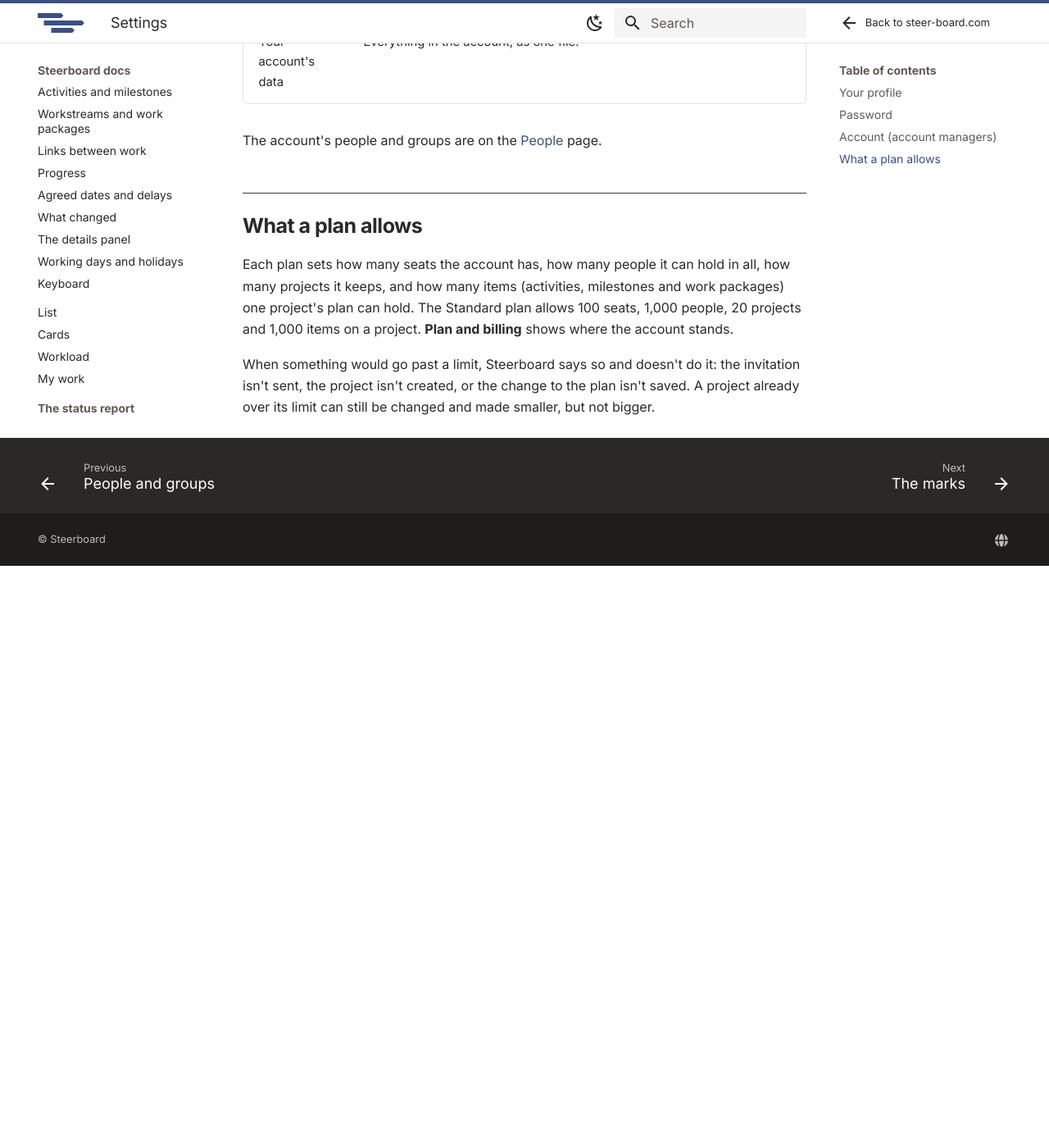
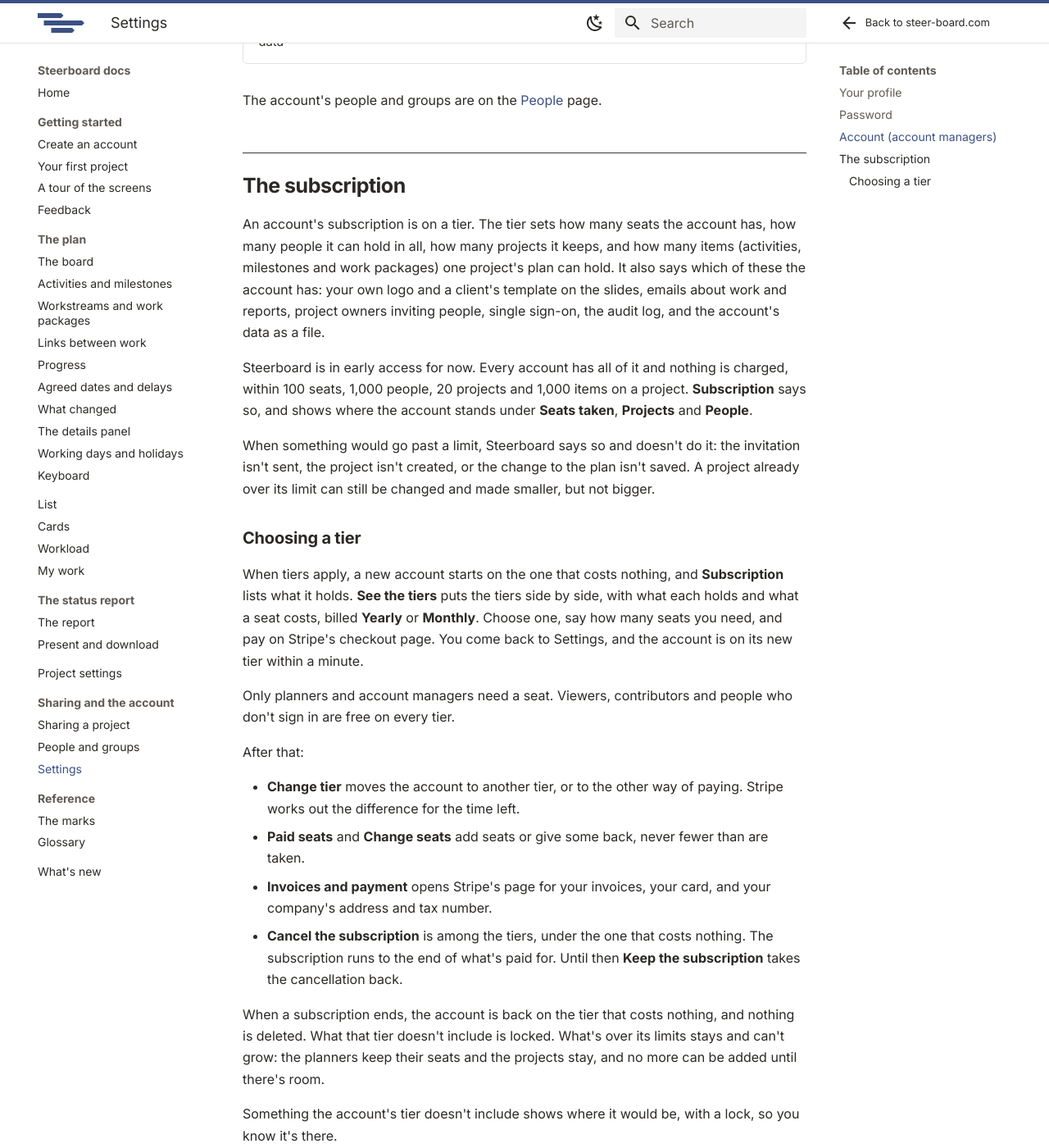
Before and after one commit to mistahcase/steerboard-docs, an MkDocs documentation site: the page built from pages/sharing/settings.md, in a window 1280 px wide and 1400 px high, scrolled down 1968 px. Shown: the whole window at 82% size. Built offline with MkDocs 1.6.1 and Material for MkDocs 9.7.7, drawn with Linux system fonts in a browser that asks for light colours; before the commit the page ends 2658 px from its top, so only the background shows below that; some of the changed text lies outside the part shown.

Commit message:
Tiers: a pricing model, configurable in the console, and paying through Stripe
The user, 2026-11-14: a pricing model with a free tier, never called plans
(a plan is a project's), configurable so what a tier includes can change
later, paid through Stripe, shown on the home page and in Settings.

- Tiers are data (src/model/tiers.ts, server/tiers.ts, replacing plans.ts):
  Free, Team, Business and a hidden Early access to start with. The seat
  (planners and account managers) is the unit of price; viewers,
  contributors and people who don't sign in are free on every tier.
- The platform console has a Tiers tab: each tier's name, prices, limits,
  features, whether it's on offer; the currency; publishing the prices and
  bringing tiers into force. Until they're in force every account without a
  tier of its own has Early access and nothing can be bought, so this changes
  nothing for anyone on release.
- Two new features a tier can leave out: the slides' own logo and template,
  and emails about work and reports. Refused on the server, locked on screen.
- Billing (server/billing.ts; database version 20): checkout for a tier by the
  month or the year, changing tier and seats, cancelling and taking it back,
  the billing portal, signed webhooks, and "Make these in Stripe".
- A stand-in for Stripe (scripts/stripe-stand-in.ts, npm run stripe:stand-in)
  to try all of it without an account there; the tests and npm run ui:check
  pay through it.
- Settings has a Subscription card; the home page a Pricing part, there once
  the prices are published.
- Docs, glossary, What's new, SCENARIOS.md (TR), PROGRESS.md (X45).

Co-Authored-By: Claude Fable 5.2 <noreply@anthropic.com>

```diff
--- a/coverage.json
+++ b/coverage.json
@@ -241,7 +241,8 @@
     "sharing/settings.md": {
       "covers": [
         "src/components/SettingsPage.tsx",
-        "src/components/AccountCards.tsx"
+        "src/components/AccountCards.tsx",
+        "src/components/SubscriptionCard.tsx"
       ],
       "reviewed": "275cfcacac0d117cbcfbd2cf8727f4f05daa0ab4"
     },
--- a/pages/project-settings.md
+++ b/pages/project-settings.md
@@ -42,10 +42,16 @@ They go to people on the project's team who sign in and can open it, at the
 address they sign in with. People who don't sign in get none. Anyone can stop
 their own under **Settings**, with **Email me about my work**.
 
+Emails are part of the account's [subscription](sharing/settings.md#the-subscription).
+On a tier without them the boxes can't be ticked, a report isn't sent by email
+when it's issued, and a project that had some turned on sends none.
+
 ## Your own slides
 
 Under **Slides**, anyone who can edit the project sets how its status report's
-slides look.
+slides look. The logo and the template are part of the account's
+[subscription](sharing/settings.md#the-subscription): on a tier without them
+they show locked, and the slides are Steerboard's own.
 
 | | |
 |---|---|
--- a/pages/reference/glossary.md
+++ b/pages/reference/glossary.md
@@ -50,8 +50,18 @@ the next one ahead.
 
 **Row.** A line on the board, holding as many items as fit side by side.
 
+**Seat.** What a planner or an account manager takes in the account's
+subscription. Viewers, contributors and people who don't sign in take none.
+
 **Status report.** The report on how the project stands, written from the
 plan: the **Report** screen, its slides, and each report you issue.
+
+**Subscription.** What the account has with Steerboard: its tier, and the
+seats it pays for. In Settings: **Subscription**.
+
+**Tier.** A level of subscription: how many seats, people and projects the
+account has room for, and what it includes. A tier is never called a plan: a
+plan is a project's plan.
 
 **Work package.** A bracket over some work, rolling up its dates, progress
 and status. Put work in one from the right-click menu on the plan.
--- a/pages/sharing/settings.md
+++ b/pages/sharing/settings.md
@@ -24,7 +24,7 @@ signed in where you are; other devices are signed out.
 | Section | What it does |
 |---|---|
 | **Account name** | Everyone in the account sees it, and so do the people you invite. |
-| **Plan and billing** | The account's plan and what it allows: how many seats it has (planners and account managers each take one, and so does an invitation to become one; viewers and contributors are free), how many projects the account keeps (archived ones count), and how many items a project's plan can hold. |
+| **Subscription** | The account's tier and what it holds: how many seats it has (planners and account managers each take one, and so does an invitation to become one; viewers and contributors are free), how many projects the account keeps (archived ones count), how many people it can hold, and how many items a project's plan can hold. See [The subscription](#the-subscription). |
 | **Who can add people** | Who may bring in people who sign in: account managers only, planners too as viewers and contributors, or planners at any level. See [People and groups](people.md#who-can-invite). |
 | **Links without signing in** | Whether a project's owner can turn on a view-only link to its status report: see [Sharing a project](sharing.md#a-link-that-opens-without-signing-in). Untick **Projects can have a view-only link** and no project can turn one on, and links that were on stop opening until it's ticked again. |
 | **Account owner** | Whose the account is, and **Hand over…** for handing it to another account manager. See [People and groups](people.md#the-account-owner). |
@@ -34,14 +34,54 @@ signed in where you are; other devices are signed out.
 
 The account's people and groups are on the [People](people.md) page.
 
-## What a plan allows
+## The subscription
 
-Each plan sets how many seats the account has, how many people it can hold in
-all, how many projects it keeps, and how many items (activities, milestones
-and work packages) one project's plan can hold. The Standard plan allows 100
-seats, 1,000 people, 20 projects and 1,000 items on a project. **Plan and billing** shows where the account stands.
+An account's subscription is on a tier. The tier sets how many seats the
+account has, how many people it can hold in all, how many projects it keeps,
+and how many items (activities, milestones and work packages) one project's
+plan can hold. It also says which of these the account has: your own logo and
+a client's template on the slides, emails about work and reports, project
+owners inviting people, single sign-on, the audit log, and the account's data
+as a file.
+
+Steerboard is in early access for now. Every account has all of it and nothing
+is charged, within 100 seats, 1,000 people, 20 projects and 1,000 items on a
+project. **Subscription** says so, and shows where the account stands under
+**Seats taken**, **Projects** and **People**.
 
 When something would go past a limit, Steerboard says so and doesn't do it:
 the invitation isn't sent, the project isn't created, or the change to the
 plan isn't saved. A project already over its limit can still be changed and
 made smaller, but not bigger.
+
+### Choosing a tier
+
+When tiers apply, a new account starts on the one that costs nothing, and
+**Subscription** lists what it holds. **See the tiers** puts the tiers side by
+side, with what each holds and what a seat costs, billed **Yearly** or
+**Monthly**. Choose one, say how many seats you need, and pay on Stripe's
+checkout page. You come back to Settings, and the account is on its new tier
+within a minute.
+
+Only planners and account managers need a seat. Viewers, contributors and
+people who don't sign in are free on every tier.
+
+After that:
+
+- **Change tier** moves the account to another tier, or to the other way of
+  paying. Stripe works out the difference for the time left.
+- **Paid seats** and **Change seats** add seats or give some back, never
+  fewer than are taken.
+- **Invoices and payment** opens Stripe's page for your invoices, your card,
+  and your company's address and tax number.
+- **Cancel the subscription** is among the tiers, under the one that costs
+  nothing. The subscription runs to the end of what's paid for. Until then
+  **Keep the subscription** takes the cancellation back.
+
+When a subscription ends, the account is back on the tier that costs nothing,
+and nothing is deleted. What that tier doesn't include is locked. What's over
+its limits stays and can't grow: the planners keep their seats and the
+projects stay, and no more can be added until there's room.
+
+Something the account's tier doesn't include shows where it would be, with a
+lock, so you know it's there.
```
Also changed, not shown: pages/getting-started/first-project.md (+3 -3 lines), pages/whats-new.md (+5 -0 lines), pages/img/settings.png.
